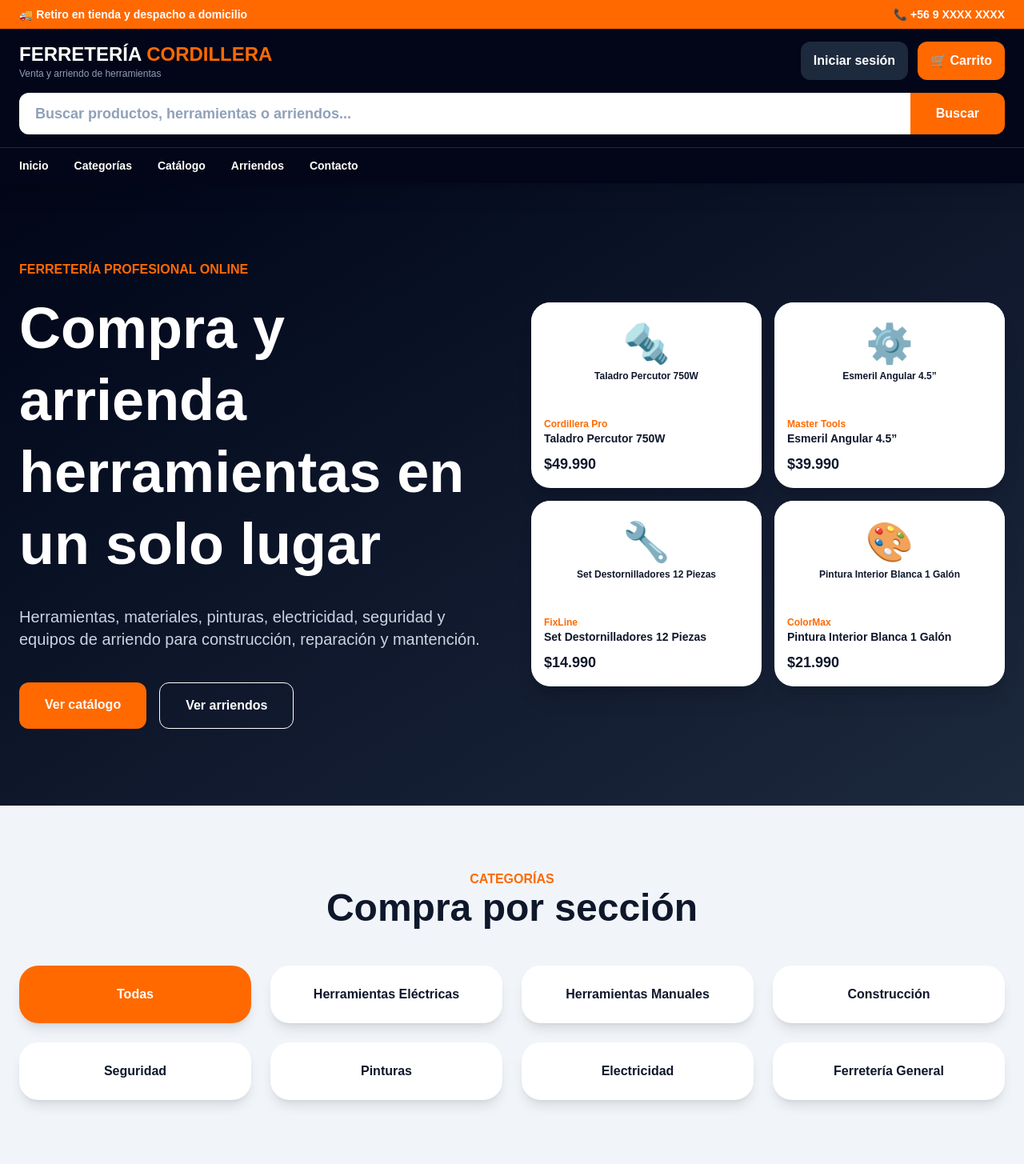
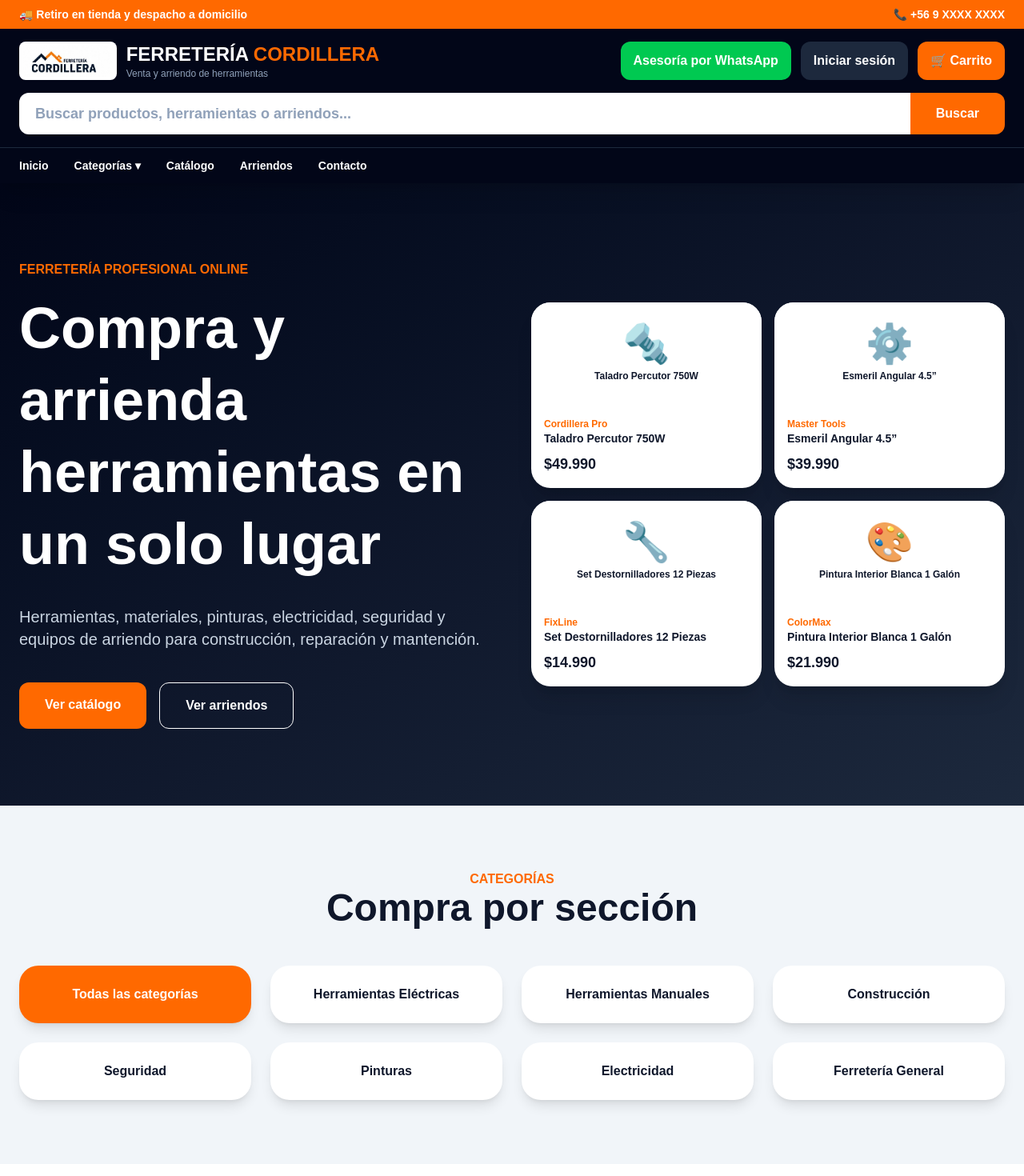
Before and after one commit to rodrigoalvearestudioloslagos/ferreteria-cordillera, a Next.js app: page / in a window 1280 px wide. Shown: the top 1470 px of the page at 80% size. Built offline with nearby package versions, Linux system fonts and the light colour scheme.

Commit message:
Actualiza pagina ferreteria

```diff
--- a/app/page.jsx
+++ b/app/page.jsx
@@ -181,7 +181,7 @@ const arriendos = [
 ];
 
 const categorias = [
-  "Todas",
+  "Todas las categorías",
   "Herramientas Eléctricas",
   "Herramientas Manuales",
   "Construcción",
@@ -198,9 +198,15 @@ export default function Home() {
   const [cartOpen, setCartOpen] = useState(false);
   const [usuario, setUsuario] = useState(null);
   const [busqueda, setBusqueda] = useState("");
-  const [categoriaActiva, setCategoriaActiva] = useState("Todas");
+  const [categoriaActiva, setCategoriaActiva] = useState("Todas las categorías");
+  const [marcaActiva, setMarcaActiva] = useState("Todas las marcas");
 
-  const total = carrito.reduce((acc, item) => acc + item.precio, 0);
+  const [menuOpen, setMenuOpen] = useState(false);
+const [cupon, setCupon] = useState("");
+
+  const subtotal = carrito.reduce((acc, item) => acc + item.precio, 0);
+const descuento = cupon.toUpperCase() === "CORDILLERA10" ? subtotal * 0.1 : 0;
+const total = subtotal - descuento;
 
   const productosFiltrados = productos.filter((producto) => {
     const coincideBusqueda =
@@ -209,9 +215,12 @@ export default function Home() {
       producto.marca.toLowerCase().includes(busqueda.toLowerCase());
 
     const coincideCategoria =
-      categoriaActiva === "Todas" || producto.categoria === categoriaActiva;
+  categoriaActiva === "Todas las categorías" || producto.categoria === categoriaActiva;
 
-    return coincideBusqueda && coincideCategoria;
+const coincideMarca =
+  marcaActiva === "Todas las marcas" || producto.marca === marcaActiva;
+
+return coincideBusqueda && coincideCategoria && coincideMarca;
   });
 
   const agregarCarrito = (producto) => {
@@ -251,15 +260,33 @@ export default function Home() {
       <header className="sticky top-0 z-50 bg-slate-950 text-white shadow-xl">
         <div className="max-w-7xl mx-auto px-6 py-4 flex items-center justify-between gap-4">
           <div>
+  <div className="flex items-center gap-3">
+    <img
+      src="/logo-cordillera.png"
+      alt="Ferretería Cordillera"
+      className="h-12 w-auto bg-white rounded-lg p-1"
+    />
+
+    <div>
       <h1 className="text-xl md:text-2xl font-black">
         FERRETERÍA <span className="text-orange-500">CORDILLERA</span>
       </h1>
+
       <p className="text-xs text-slate-400">
         Venta y arriendo de herramientas
       </p>
     </div>
+  </div>
+</div>
 
           <div className="flex gap-2 md:gap-3">
+            <a
+  href="https://wa.me/569XXXXXXXX"
+  target="_blank"
+  className="hidden md:block bg-green-500 px-4 py-3 rounded-xl text-sm md:text-base font-black hover:bg-green-600"
+>
+  Asesoría por WhatsApp
+</a>
             <button
               onClick={() => setLoginOpen(true)}
               className="bg-slate-800 px-3 md:px-4 py-3 rounded-xl text-sm md:text-base font-bold hover:bg-slate-700"
@@ -297,9 +324,103 @@ export default function Home() {
         </div>
 
         <nav className="border-t border-slate-800">
-          <div className="max-w-7xl mx-auto px-6 py-3 flex gap-8 overflow-x-auto text-sm font-bold">
+            <div className="max-w-7xl mx-auto px-6 py-3 flex gap-8 text-sm font-bold relative">
             <a href="#inicio">Inicio</a>
-            <a href="#categorias">Categorías</a>
+            <div className="relative">
+  <button
+    onClick={() => setMenuOpen(!menuOpen)}
+    className="font-bold hover:text-orange-500 flex items-center gap-1"
+  >
+    Categorías ▾
+  </button>
+
+  {menuOpen && (
+    <div className="absolute top-10 left-0 w-[850px] bg-white text-slate-900 rounded-3xl shadow-2xl z-[9999] p-8 border border-slate-200">
+
+      <div className="grid grid-cols-3 gap-8">
+
+        <div>
+          <h3 className="font-black text-orange-500 mb-4">
+            Categorías
+          </h3>
+
+          {categorias.map((categoria) => (
+            <button
+              key={categoria}
+              onClick={() => {
+                seleccionarCategoria(categoria);
+                setMenuOpen(false);
+              }}
+              className="block w-full text-left py-2 hover:text-orange-500 font-bold"
+            >
+              {categoria}
+            </button>
+          ))}
+        </div>
+
+        <div>
+          <h3 className="font-black text-orange-500 mb-4">
+            Marcas
+          </h3>
+<button
+  onClick={() => {
+    setMarcaActiva("Todas las marcas");
+    setMenuOpen(false);
+  }}
+  className="block w-full text-left py-2 hover:text-orange-500 font-bold"
+>
+  Ver todas las marcas
+</button>
+          {[
+            "Cordillera Pro",
+            "Master Tools",
+            "FixLine",
+            "ColorMax",
+            "SafeWork",
+            "ElectroFix"
+          ].map((marca) => (
+            <button
+              key={marca}
+              onClick={() => {
+  setMarcaActiva(marca);
+setMenuOpen(false);
+}}
+              className="block w-full text-left py-2 hover:text-orange-500 font-bold"
+            >
+              {marca}
+            </button>
+          ))}
+        </div>
+
+        <div className="bg-slate-100 rounded-2xl p-5">
+          <h3 className="font-black text-orange-500">
+            Ferretería Cordillera
+          </h3>
+
+          <p className="text-sm text-slate-600 mt-3">
+            Encuentra herramientas, construcción,
+            pinturas, electricidad y seguridad
+            para tus proyectos.
+          </p>
+
+          <button
+            onClick={() => {
+  setBusqueda("");
+  setMarcaActiva("Todas las marcas");
+  seleccionarCategoria("Todas las categorías");
+  setMenuOpen(false);
+}}
+            className="mt-5 w-full bg-orange-500 text-white py-3 rounded-xl font-black hover:bg-orange-600"
+          >
+            Ver todo el catálogo
+          </button>
+        </div>
+
+      </div>
+
+    </div>
+  )}
+</div>
             <a href="#productos">Catálogo</a>
             <a href="#arriendos">Arriendos</a>
             <a href="#contacto">Contacto</a>
@@ -438,8 +559,12 @@ export default function Home() {
                 {categorias.map((categoria) => (
                   <button
                     key={categoria}
-                    onClick={() => seleccionarCategoria(categoria)}
-                    className={`rounded-3xl p-6 shadow-lg hover:-translate-y-2 transition cursor-pointer text-center font-black ${
+                    onClick={() => {
+  setBusqueda("");
+  seleccionarCategoria(categoria);
+}}
+
+className={`rounded-3xl p-6 shadow-lg hover:-translate-y-2 transition-all duration-300 cursor-pointer text-center font-black ${
   categoriaActiva === categoria
     ? "bg-orange-500 text-white"
     : "bg-white text-slate-900"
@@ -459,7 +584,7 @@ export default function Home() {
               </p>
 
               <h2 className="text-5xl font-black text-center mb-6">
-                {categoriaActiva === "Todas"
+                {categoriaActiva === "Todas las categorías"
   ? "Productos disponibles"
   : categoriaActiva}
               </h2>
@@ -745,7 +870,24 @@ export default function Home() {
                     </button>
                   </div>
                 ))}
+<div className="border-t pt-6 mt-6">
+  <label className="block font-black mb-2">
+    Cupón de descuento
+  </label>
 
+  <input
+    value={cupon}
+    onChange={(e) => setCupon(e.target.value)}
+    placeholder="Ej: CORDILLERA10"
+    className="w-full border rounded-xl px-4 py-3 text-black"
+  />
+
+  {descuento > 0 && (
+    <p className="text-green-600 font-black mt-2">
+      Cupón aplicado: 10% de descuento
+    </p>
+  )}
+</div>
                 <div className="border-t pt-6 mt-6 flex justify-between text-2xl font-black">
                   <span>Total</span>
                   <span className="text-orange-500">
```
Also changed, not shown: public/logo-cordillera.png (added). Lines whose indentation alone changed are shown as unchanged.
